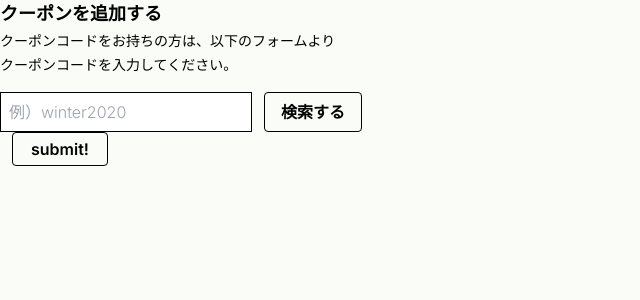
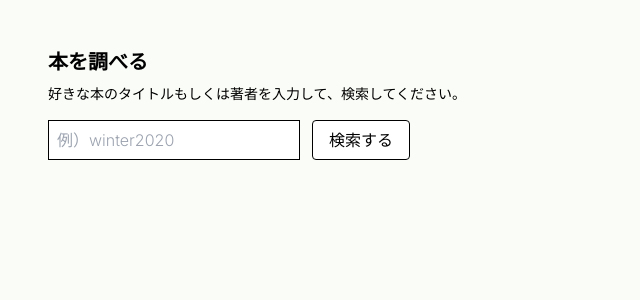
Before and after one commit to usk94/nextjs-rails, a Next.js app in the folder frontend/: page /upload in a window 1280 px wide. Shown: the top 300 px of the page, without its empty margins (0-640 px from the left). Built offline with nearby package versions, Linux system fonts and the light colour scheme.

Commit message:
style search result component

```diff
--- a/frontend/app/upload/page.tsx
+++ b/frontend/app/upload/page.tsx
@@ -1,7 +1,7 @@
 "use client"
 
 import { Book, GoogleApiBook } from "@/types"
-import { useState } from "react"
+import { Fragment, useState } from "react"
 import useSWRMutation from "swr/mutation"
 
 const maxResults = 5
@@ -15,10 +15,57 @@ const updateBook = async (url: string, { arg: { book } }: { arg: { book: Book }
   })
 }
 
+const SearchResult = ({
+  books,
+  selectBook,
+  handleSubmit,
+}: {
+  books: GoogleApiBook[]
+  selectBook: (book: GoogleApiBook) => void
+  handleSubmit: () => void
+}) => {
+  return books.length > 0 ? (
+    <Fragment>
+      <h2 className="mt-8 text-xl font-semibold">料金を設定して、アップロードする</h2>
+      <p className="mt-2 text-sm font-light">
+        検索結果の中から一冊選択し、アップロードボタンを押してください。
+      </p>
+      <div className="mt-4 flex flex-wrap gap-5">
+        {books.map((book, index) => (
+          <button
+            type="button"
+            className="flex flex-col bg-white border border-solid border-black w-60"
+            key={index}
+            onClick={() => selectBook(book)}
+          >
+            {/* TODO: next/imageにする */}
+            {book.volumeInfo?.imageLinks?.thumbnail && (
+              <img src={book.volumeInfo.imageLinks.thumbnail} alt={book.volumeInfo.title} />
+            )}
+            <div className="text-sm">
+              <p>{book.volumeInfo.title}</p>
+              {book.volumeInfo.authors.length > 0 && <p>{book.volumeInfo.authors[0]}</p>}
+            </div>
+          </button>
+        ))}
+      </div>
+      <button
+        type="button"
+        onClick={handleSubmit}
+        className="mt-3 bg-primary text-white rounded border border-gray px-4 py-2 text-base leading-none w-48"
+      >
+        アップロードする
+      </button>
+    </Fragment>
+  ) : (
+    <p>検索の結果、該当する本が見つかりませんでした。</p>
+  )
+}
+
 const Page = () => {
   const { trigger, isMutating } = useSWRMutation("/api/user", updateBook)
   const [searchWord, setSearchWord] = useState("")
-  const [books, setBooks] = useState<GoogleApiBook[]>([])
+  const [books, setBooks] = useState<GoogleApiBook[] | null>(null)
   const [selectedBook, setSelectedBook] = useState<Book | null>(null)
 
   const handleChange = (e: React.ChangeEvent<HTMLInputElement>) => {
@@ -26,10 +73,13 @@ const Page = () => {
   }
 
   const searchBooks = async () => {
-    const res = await fetch(`https://www.googleapis.com/books/v1/volumes?q=${searchWord}&maxResults=${maxResults}`)
+    const res = await fetch(
+      `https://www.googleapis.com/books/v1/volumes?q=${searchWord}&maxResults=${maxResults}`
+    )
     const json = await res.json()
 
-    setBooks(json.items)
+    const books = json.items && json.items.length > 0 ? json.items : []
+    setBooks(books)
   }
 
   const selectBook = async (book: GoogleApiBook) => {
@@ -43,26 +93,24 @@ const Page = () => {
     })
   }
 
-  const handleClickSubmitButton = async () => {
+  const handleSubmit = async () => {
     alert("here2!")
   }
 
   return (
     <div className="bg-neutral w-screen h-screen">
-      <div className="flex flex-col">
+      <div className="flex flex-col p-12">
         <div>
-          <div className="text-lg font-semibold">クーポンを追加する</div>
-          <span className="mt-2 text-sm font-light">
-            クーポンコードをお持ちの方は、以下のフォームより
-            <br />
-            クーポンコードを入力してください。
-          </span>
+          <h2 className="text-xl font-semibold">本を調べる</h2>
+          <p className="mt-2 text-sm font-light">
+            好きな本のタイトルもしくは著者を入力して、検索してください。
+          </p>
           <div className="mt-4 flex">
             <div className="grow-2 leading-none">
               <input
                 type="text"
                 onChange={handleChange}
-                className="h-10 w-full border border-gray-lighter p-2 text-base font-light focus:border-primary focus:outline-none"
+                className="h-10 w-full border border-gray-lighter p-2 font-light focus:outline-none"
                 placeholder="例）winter2020"
               />
             </div>
@@ -70,31 +118,16 @@ const Page = () => {
               type="button"
               onClick={searchBooks}
               disabled={isMutating}
-              className="ml-3 rounded border border-gray px-4 py-2 text-base font-semibold leading-none"
+              className="ml-3 rounded bg-white border border-gray px-4 py-2 text-base leading-none"
             >
               検索する
             </button>
           </div>
         </div>
 
-        <div className="flex flex-wrap gap-5">
-          {books.map((book, index) => (
-            <button type="button" className="flex" key={index} onClick={() => selectBook(book)}>
-              {/* TODO: next/imageにする */}
-              <img src={book.volumeInfo.imageLinks.thumbnail} alt={book.volumeInfo.title} />
-              <div className="flex flex-col">
-                <p>{book.volumeInfo.title}</p>
-                <p>{book.volumeInfo.authors[0]}</p>
-              </div>
-            </button>
-          ))}
-        </div>
-
-        {/* 代金設定コンポーネント */}
-
-        <button type="button" onClick={handleClickSubmitButton} className="ml-3 rounded border border-gray px-4 py-2 text-base font-semibold leading-none w-24">
-          submit!
-        </button>
+        {books && (
+          <SearchResult books={books} handleSubmit={handleSubmit} selectBook={selectBook} />
+        )}
       </div>
     </div>
   )
--- a/frontend/tailwind.config.js
+++ b/frontend/tailwind.config.js
@@ -7,6 +7,8 @@ module.exports = {
       secondary: { DEFAULT: "#819685", light: "#EFF5ED" },
       tertiary: "#6d97a3",
       neutral: "#FAFDF7",
+      black: "#000000",
+      white: "#FFFFFF",
     },
     minWidth: {
       "1/2": "50%",
```
